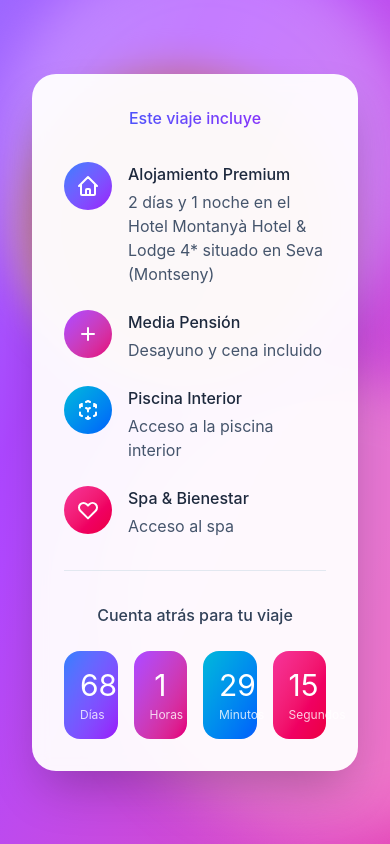
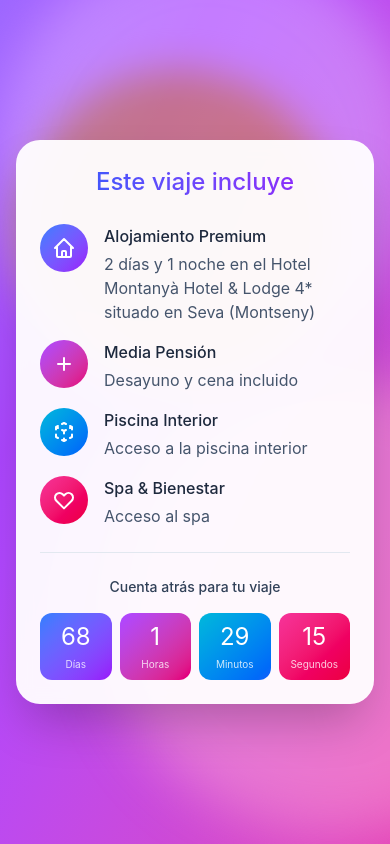
Before and after one commit to adri4n-code/Viaje20, a React (Vite) app: page / in a window 390 px wide. Built offline with nearby package versions, Linux system fonts and the light colour scheme.

Commit message:
Update files from Figma Make

```diff
--- a/src/app/App.tsx
+++ b/src/app/App.tsx
@@ -44,13 +44,13 @@ export default function App() {
       </div>
 
       {/* Contenido */}
-      <div className="relative z-10 max-w-2xl mx-auto p-8">
-        <div className="bg-white/95 backdrop-blur-sm p-8 md:p-12 rounded-3xl shadow-2xl">
-          <h1 className="text-center mb-8 bg-gradient-to-r from-blue-600 to-purple-600 bg-clip-text text-transparent">
+      <div className="relative z-10 max-w-2xl mx-auto p-4 md:p-8 w-full">
+        <div className="bg-white/95 backdrop-blur-sm p-6 md:p-12 rounded-3xl shadow-2xl">
+          <h1 className="text-center mb-6 md:mb-8 bg-gradient-to-r from-blue-600 to-purple-600 bg-clip-text text-transparent">
             Este viaje incluye
           </h1>
 
-          <div className="space-y-6">
+          <div className="space-y-4 md:space-y-6">
             <div className="flex gap-4 items-start">
               <div className="flex-shrink-0 w-12 h-12 bg-gradient-to-br from-blue-500 to-purple-600 rounded-full flex items-center justify-center text-white">
                 <svg className="w-6 h-6" fill="none" stroke="currentColor" viewBox="0 0 24 24">
@@ -101,24 +101,24 @@ export default function App() {
           </div>
 
           {/* Contador Regresivo */}
-          <div className="mt-8 pt-8 border-t border-slate-200">
-            <h2 className="text-center text-slate-700 mb-6">Cuenta atrás para tu viaje</h2>
-            <div className="grid grid-cols-4 gap-4">
-              <div className="bg-gradient-to-br from-blue-500 to-purple-600 rounded-2xl p-4 text-center">
-                <div className="text-3xl md:text-4xl text-white mb-1">{timeLeft.days}</div>
-                <div className="text-xs md:text-sm text-white/80">Días</div>
+          <div className="mt-6 md:mt-8 pt-6 md:pt-8 border-t border-slate-200">
+            <h2 className="text-center text-slate-700 mb-4 md:mb-6 text-sm md:text-base">Cuenta atrás para tu viaje</h2>
+            <div className="grid grid-cols-4 gap-2 md:gap-4">
+              <div className="bg-gradient-to-br from-blue-500 to-purple-600 rounded-xl md:rounded-2xl p-2 md:p-4 text-center">
+                <div className="text-2xl md:text-4xl text-white mb-1">{timeLeft.days}</div>
+                <div className="text-[10px] md:text-sm text-white/80">Días</div>
               </div>
-              <div className="bg-gradient-to-br from-purple-500 to-pink-600 rounded-2xl p-4 text-center">
-                <div className="text-3xl md:text-4xl text-white mb-1">{timeLeft.hours}</div>
-                <div className="text-xs md:text-sm text-white/80">Horas</div>
+              <div className="bg-gradient-to-br from-purple-500 to-pink-600 rounded-xl md:rounded-2xl p-2 md:p-4 text-center">
+                <div className="text-2xl md:text-4xl text-white mb-1">{timeLeft.hours}</div>
+                <div className="text-[10px] md:text-sm text-white/80">Horas</div>
               </div>
-              <div className="bg-gradient-to-br from-cyan-500 to-blue-600 rounded-2xl p-4 text-center">
-                <div className="text-3xl md:text-4xl text-white mb-1">{timeLeft.minutes}</div>
-                <div className="text-xs md:text-sm text-white/80">Minutos</div>
+              <div className="bg-gradient-to-br from-cyan-500 to-blue-600 rounded-xl md:rounded-2xl p-2 md:p-4 text-center">
+                <div className="text-2xl md:text-4xl text-white mb-1">{timeLeft.minutes}</div>
+                <div className="text-[10px] md:text-sm text-white/80">Minutos</div>
               </div>
-              <div className="bg-gradient-to-br from-pink-500 to-rose-600 rounded-2xl p-4 text-center">
-                <div className="text-3xl md:text-4xl text-white mb-1">{timeLeft.seconds}</div>
-                <div className="text-xs md:text-sm text-white/80">Segundos</div>
+              <div className="bg-gradient-to-br from-pink-500 to-rose-600 rounded-xl md:rounded-2xl p-2 md:p-4 text-center">
+                <div className="text-2xl md:text-4xl text-white mb-1">{timeLeft.seconds}</div>
+                <div className="text-[10px] md:text-sm text-white/80">Segundos</div>
               </div>
             </div>
           </div>
```
